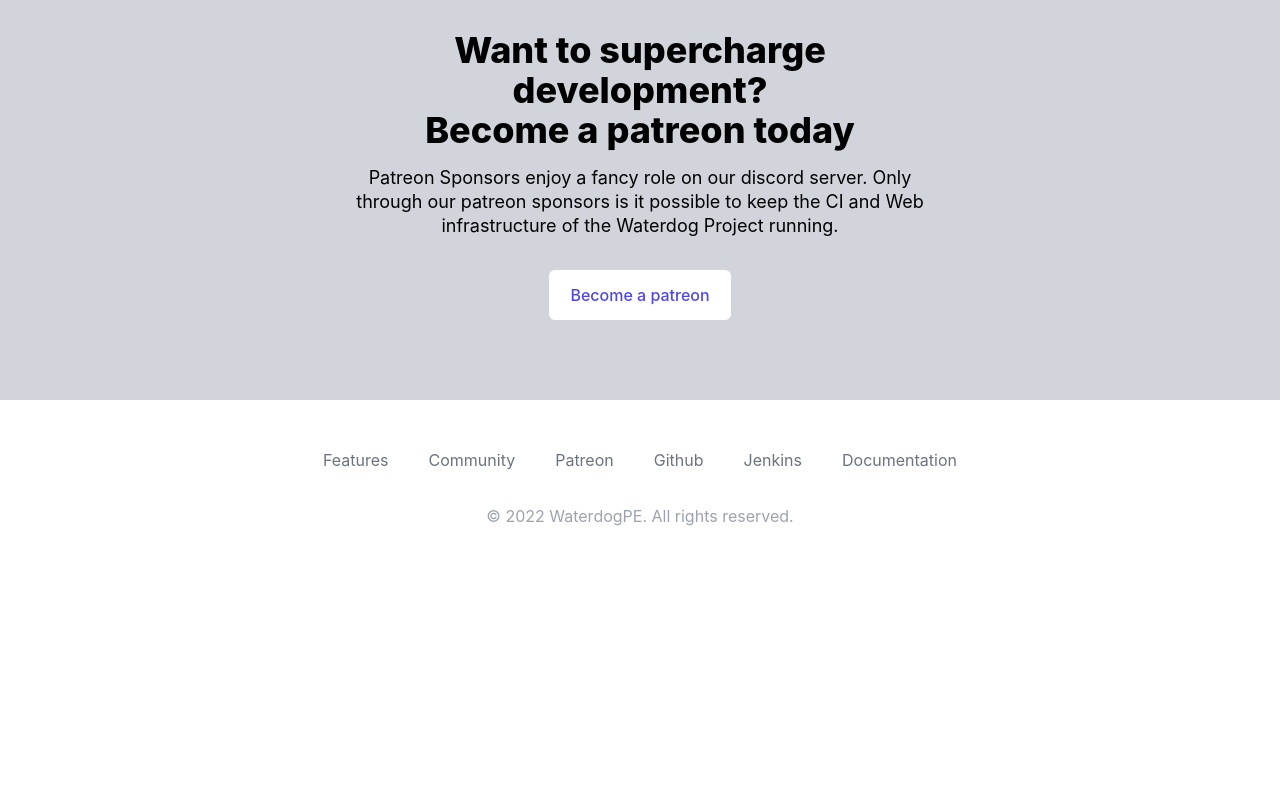
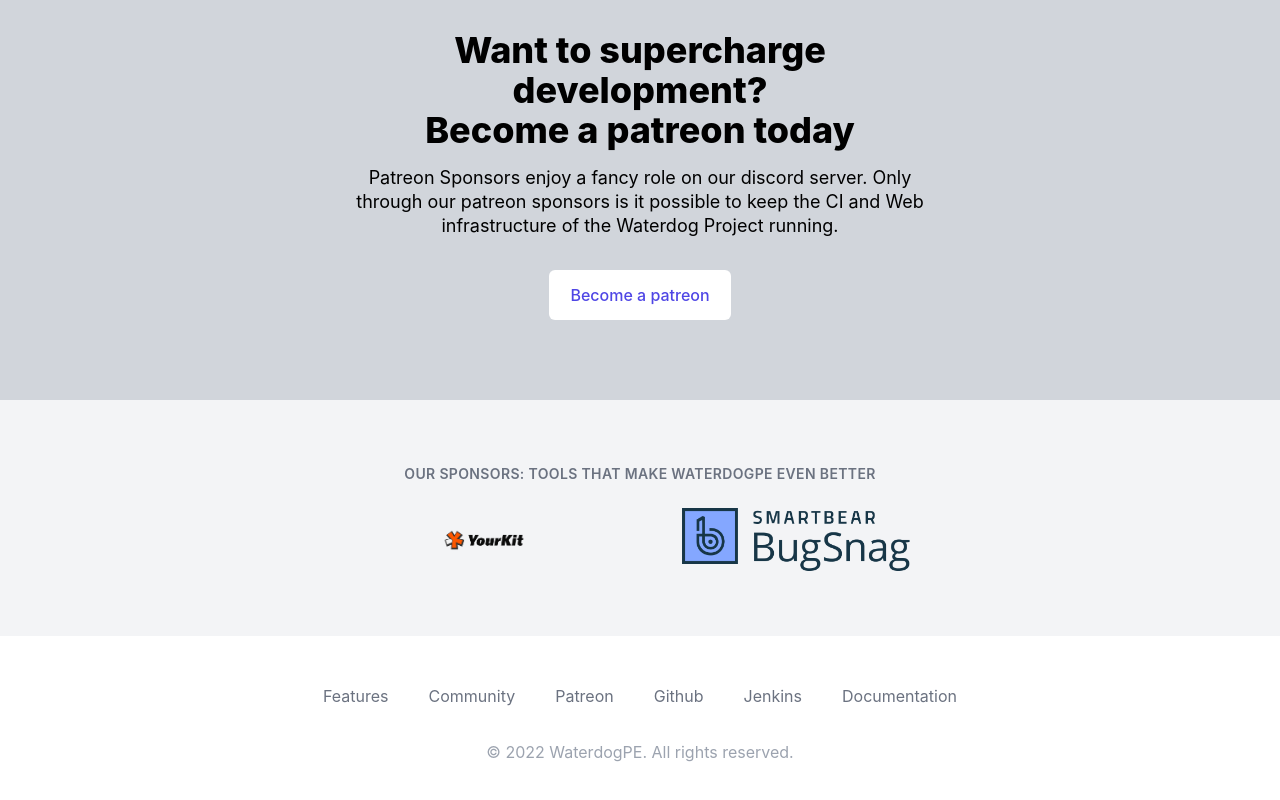
Before and after one commit to irrld/Homepage, a React (Create React App) app: page / in a window 1280 px wide. Shown: the part 2369-3169 px from the top of the page. Before the commit the page ends 2945 px from the top, so only its background shows below. Built offline with nearby package versions, Linux system fonts and the light colour scheme.

Commit message:
Add sponsor section

```diff
--- a/src/App.js
+++ b/src/App.js
@@ -355,6 +355,27 @@
                         </a>
                     </div>
                 </div>
+
+                <div className="bg-gray-100">
+                    <div className="max-w-7xl mx-auto py-16 px-4 sm:px-6 lg:px-8">
+                        <p className="text-center text-sm font-semibold uppercase text-gray-500 tracking-wide">
+                            Our sponsors: Tools that make WaterdogPE even better
+                        </p>
+                        <div className="mt-6 grid grid-cols-1 gap-8 md:grid-cols-4 lg:grid-cols-4">
+                            <div className={"md:grid-span-1"}></div>
+                            <div className="col-span-1 flex justify-center md:col-span-1 lg:col-span-1">
+                                <a href="https://www.yourkit.com/" target="_blank" rel="noreferrer">
+                                    <img className="h-16" src="/img/sponsors/yourkit.png" alt="YourKit Profiler OSS"/>
+                                </a>
+                            </div>
+                            <div className="col-span-1 flex justify-center md:col-span-1 lg:col-span-1">
+                                <a target="_blank" href="https://bugsnag.com/" rel="noreferrer">
+                                    <img className="h-16" src="/img/sponsors/bugsnag.png" alt="Bugsnag.com"/>
+                                </a>
+                            </div>
+                        </div>
+                    </div>
+                </div>
             </main>
 
             <footer className="bg-white">
```
Also changed, not shown: public/img/sponsors/bugsnag.png (added), public/img/sponsors/yourkit.png (added).
